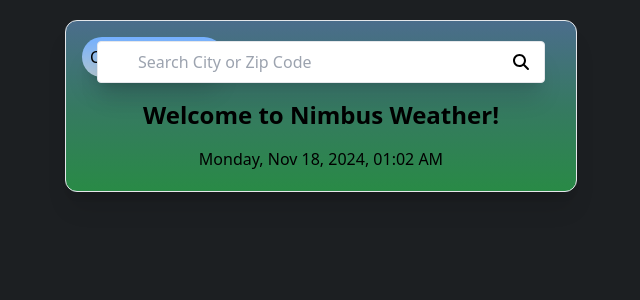
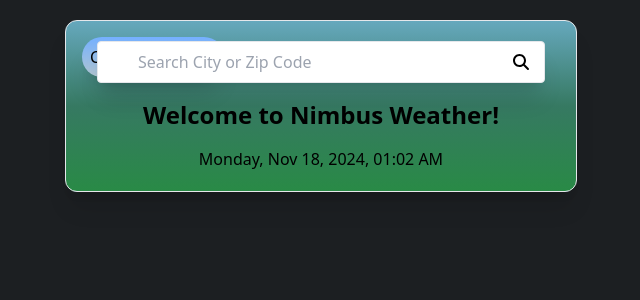
Before and after one commit to CristianMR87/Nimbus-Weather, a React (Create React App) app: page / in a window 1280 px wide. Shown: the top 300 px of the page, without its empty margins (319-959 px from the left). Built offline with nearby package versions, Linux system fonts and the light colour scheme.

Commit message:
definitiva

```diff
--- a/src/App.tsx
+++ b/src/App.tsx
@@ -137,7 +137,7 @@ const App: React.FC = () => {
     };
 
     return (
-        <div className="App p-5 mt-5 mx-96 table-auto border-collapse border border-gray-200 rounded-xl bg-gradient-to-b from-[#4b6d8c] via-[#367962] to-[#298a46] shadow-xl relative">
+        <div className="App p-5 mt-5 mx-96 table-auto border-collapse border border-gray-200 rounded-xl bg-gradient-to-b from-[#66a8bd] via-[#367962] to-[#298a46] shadow-xl relative">
             {/* Botón de ubicación en la esquina superior izquierda */}
             <button
                 onClick={handleCurrentLocation}
```
